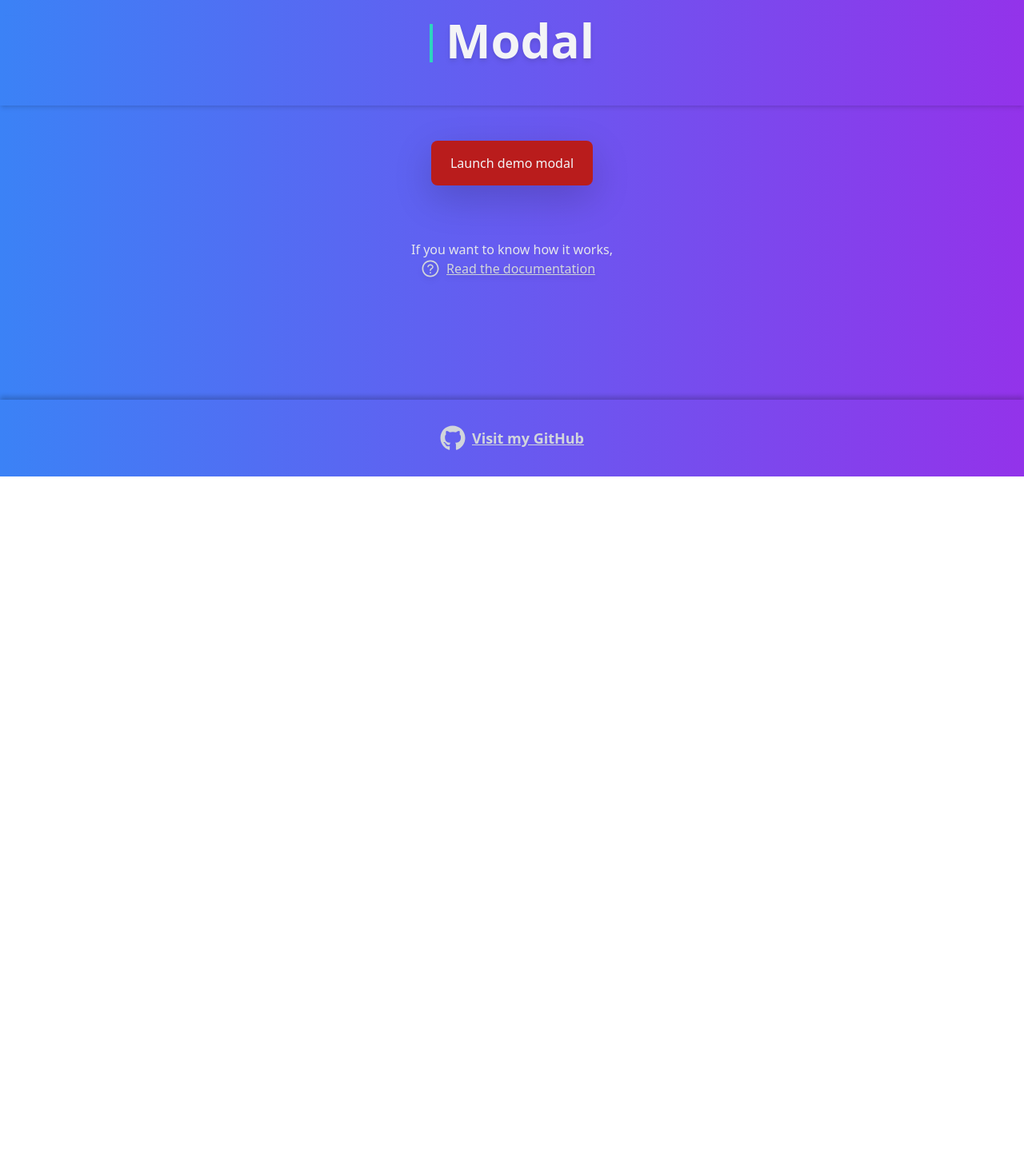
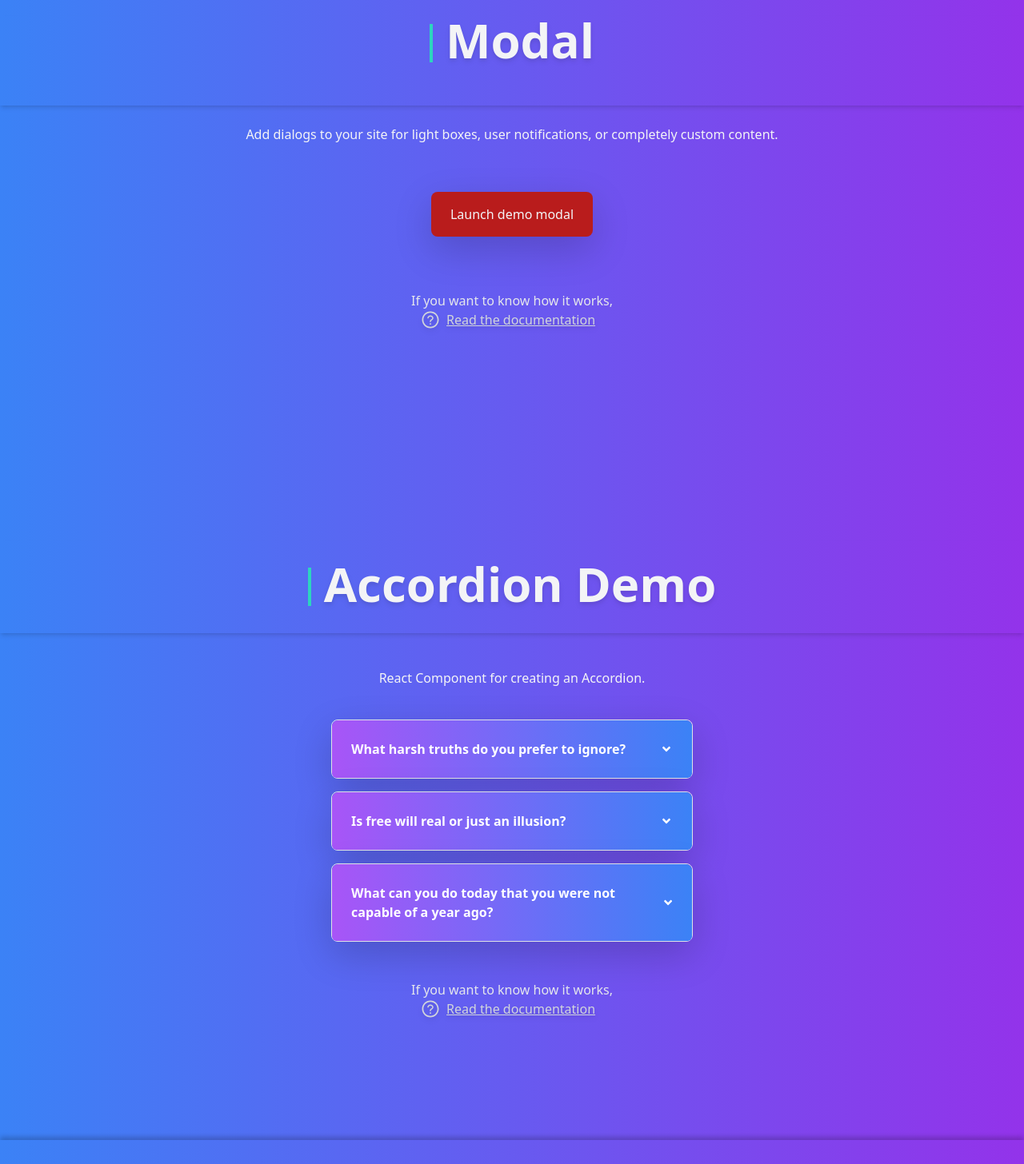
Before and after one commit to akocerke/landingpage-2.0, a Next.js app: page / in a window 1280 px wide. Shown: the part 1980-3436 px from the top of the page at 80% size. Before the commit the page ends 2576 px from the top, so only its background shows below. Built offline with nearby package versions, Linux system fonts and the light colour scheme.

Commit message:
update Accordion

```diff
--- /dev/null
+++ b/app/accordion/page.js
@@ -0,0 +1,105 @@
+"use client";
+import { useEffect, useState } from "react";
+import AOS from "aos";
+import "aos/dist/aos.css";
+import { AiOutlineQuestionCircle } from "react-icons/ai";
+import {
+  Accordion,
+  AccordionItem,
+  AccordionItemHeading,
+  AccordionItemButton,
+  AccordionItemPanel,
+} from "react-accessible-accordion";
+import { FaAngleDown } from "react-icons/fa";
+
+
+export default function AccordionExample() {
+  useEffect(() => {
+    AOS.init({ duration: 1000 }); // AOS initialisieren
+  }, []);
+
+  // Dynamisches Array für Accordion Items
+ const items = [
+    {
+      uuid: 1,
+      heading: "What harsh truths do you prefer to ignore?",
+      content:
+        "Exercitation in fugiat est ut ad ea cupidatat ut in cupidatat occaecat ut occaecat consequat est minim minim esse tempor laborum consequat.",
+    },
+    {
+      uuid: 2,
+      heading: "Is free will real or just an illusion?",
+      content:
+        "In ad velit in ex nostrud dolore cupidatat consectetur ea in ut nostrud velit in irure cillum tempor laboris sed adipisicing eu esse.",
+    },
+    {
+      uuid: 3,
+      heading: "What can you do today that you were not capable of a year ago?",
+      content:
+        "Dolor sit amet, consectetur adipiscing elit. Nullam vehicula, urna at pulvinar consequat, risus justo pellentesque risus.",
+    },
+  ];
+
+  return (
+    <section
+      id="features"
+      className="h-auto overflow-hidden py-28 bg-gradient-to-l from-purple-600 to-blue-500 dark:bg-gradient-to-r dark:from-gray-900 dark:to-purple-950"
+    >
+      {/* Header mit Border */}
+      <div className="flex items-center justify-center pb-11 shadow-md p-4">
+        <div
+          data-aos="fade-right"
+          className="border-l-4 border-teal-400 h-12 mr-4"
+        ></div>{" "}
+        {/* Höhe anpassen */}
+        <h2
+          data-aos="fade-left"
+          className="text-center text-6xl font-bold text-gray-100 drop-shadow-md dark:drop-shadow-[0_5px_5px_rgba(128,0,128,1)]"
+        >
+          Accordion Demo
+        </h2>
+      </div>
+      <p
+        className="text-center text-gray-100 dark:text-gray-300 dark:drop-shadow-[0_5px_5px_rgba(128,0,128,1)] pt-11"
+        data-aos="fade-up"
+      >
+        React Component for creating an Accordion.
+      </p>
+      <div data-aos="zoom-in" className="max-w-[500px] mx-auto p-4">
+      <Accordion allowZeroExpanded className="space-y-4">
+      {items.map((item) => (
+        <AccordionItem key={item.uuid} className="shadow-lg rounded-lg border border-gray-300 dark:border-gray-700">
+          {/* Header */}
+          <AccordionItemHeading className="font-semibold">
+            <AccordionItemButton className="flex rounded-md justify-between items-center p-4 w-full dark:from-purple-800 dark:to-blue-900 dark:hover:from-purple-500 dark:hover:to-blue-500 bg-gradient-to-r from-purple-500 to-blue-500 text-white hover:from-purple-600 hover:to-blue-600 rounded-t-lg focus:outline-none duration-300">
+              <span>{item.heading}</span>
+              <FaAngleDown className="transition-transform duration-200 ease-in-out group-open:rotate-180" />
+            </AccordionItemButton>
+          </AccordionItemHeading>
+
+          {/* Panel */}
+          <AccordionItemPanel className="p-6 bg-gray-100 dark:bg-gray-800 text-gray-800 dark:text-gray-300 rounded-b-lg transition-all duration-300 ease-in-out">
+            {item.content}
+          </AccordionItemPanel>
+        </AccordionItem>
+      ))}
+    </Accordion>
+      </div>
+
+      <div className="flex flex-col justify-center items-center pt-6 p-4 text-center min-h-[100px] max-w-[400px] mx-auto">
+        <p className="text-gray-200 text-center" data-aos="fade-up">
+          If you want to know how it works,
+          <a
+            href="https://www.npmjs.com/package/react-accessible-accordion"
+            target="_blank"
+            rel="noopener noreferrer"
+            className="flex items-center drop-shadow-md text-gray-300 hover:text-orange-200 hover:scale-110 duration-300 dark:text-gray-400 dark:hover:text-orange-200"
+          >
+            <AiOutlineQuestionCircle size={24} className="ml-3 mr-2" />
+            <span>Read the documentation</span>
+          </a>
+        </p>
+      </div>
+    </section>
+  );
+}
--- a/app/modal/page.js
+++ b/app/modal/page.js
@@ -3,7 +3,6 @@ import { useEffect, useState } from "react";
 import AOS from "aos";
 import "aos/dist/aos.css";
 import "bootstrap/dist/css/bootstrap.min.css";
-import Button from "react-bootstrap/Button";
 import Modal from "react-bootstrap/Modal";
 import { AiOutlineQuestionCircle } from "react-icons/ai";
 
@@ -16,7 +15,6 @@ export default function ModalExample() {
 
   const handleClose = () => setShow(false);
   const handleShow = () => setShow(true);
-
 
   return (
     <section
@@ -36,19 +34,43 @@ export default function ModalExample() {
         >
           Modal
         </h2>
+
       </div>
-      <div className="flex items-center justify-center pt-11" data-aos="zoom-in">
-      <button className="bg-red-700 hover:bg-blue-700 px-4 py-3 hover:scale-110 duration-300 text-gray-100 rounded-lg shadow-lg" onClick={handleShow}>
+      <p className="text-center text-gray-100 dark:text-gray-300 dark:drop-shadow-[0_5px_5px_rgba(128,0,128,1)] pt-6" data-aos="fade-up">
+          Add dialogs to your site for light boxes, user notifications, or
+          completely custom content.
+        </p>
+      <div
+        className="flex items-center justify-center pt-11"
+        data-aos="zoom-in"
+      >
+        <button
+          className="bg-red-700 hover:bg-blue-700 px-4 py-3 hover:scale-110 duration-300 text-gray-100 rounded-lg shadow-lg"
+          onClick={handleShow}
+        >
           Launch demo modal
         </button>
 
-      <Modal show={show} onHide={handleClose} className="bg-gray-950 bg-opacity-25">
-        <Modal.Header closeButton className="dark:bg-gray-600 dark:text-gray-200">
+        <Modal
+          show={show}
+          dialogClassName="modal-dialog-centered"
+          onHide={handleClose}
+          className="bg-gray-950 bg-opacity-25"
+        >
+          <Modal.Header
+            closeButton
+            className="dark:bg-gray-600 dark:text-gray-200"
+          >
             <Modal.Title>Modal heading</Modal.Title>
           </Modal.Header>
-        <Modal.Body className="dark:bg-gray-600 dark:text-gray-200">Woohoo, you are reading this text in a modal!</Modal.Body>
+          <Modal.Body className="dark:bg-gray-600 dark:text-gray-200">
+            Woohoo, you are reading this text in a modal!
+          </Modal.Body>
           <Modal.Footer className="dark:bg-gray-600 dark:text-gray-200">
-          <button className="shadow-lg bg-red-700 hover:bg-blue-700 px-4 py-2 duration-300 text-gray-100 rounded-lg" onClick={handleClose}>
+            <button
+              className="shadow-lg bg-red-700 hover:bg-blue-700 px-4 py-2 duration-300 text-gray-100 rounded-lg"
+              onClick={handleClose}
+            >
               Close
             </button>
           </Modal.Footer>
--- a/app/page.js
+++ b/app/page.js
@@ -5,6 +5,7 @@ import PageToTopButton from "./component/PageToTopButton";
 import ToastifyPage from "./toastify/page";
 import ThemeToggle from "./component/ThemeToggle";
 import ModalExample from "./modal/page";
+import AccordionExample from "./accordion/page";
 
 export default function Home() {
   return (
@@ -16,6 +17,7 @@ export default function Home() {
     <Features/>
     <ToastifyPage/>
     <ModalExample/>
+    <AccordionExample/>
 
     </>
 
--- a/package.json
+++ b/package.json
@@ -13,6 +13,7 @@
     "bootstrap": "^5.3.3",
     "next": "15.0.3",
     "react": "^18.3.1",
+    "react-accessible-accordion": "^5.0.0",
     "react-bootstrap": "^2.10.5",
     "react-dom": "^18.3.1",
     "react-icons": "^5.3.0",
```
Also changed, not shown: 1 other file (tests, documents, lock files or other folders). Lines whose indentation alone changed are shown as unchanged.
